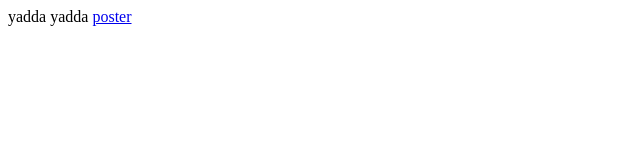
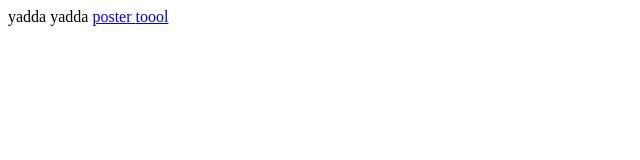
Before and after one commit to Conrtra/Conrtra.github.io, a plain HTML site: page index.html in a window 1280 px wide. Shown: the full height of the page, 0-640 px from the left. Drawn offline with Linux system fonts and the light colour scheme.

Commit message:
third commit

```diff
--- a/index.html
+++ b/index.html
@@ -10,5 +10,7 @@
     yadda yadda
 
     <a href="poster/index.html"> poster </a>
+
+    <a href="tool/index.html"> toool </a>
 </body>
 </html>
```
